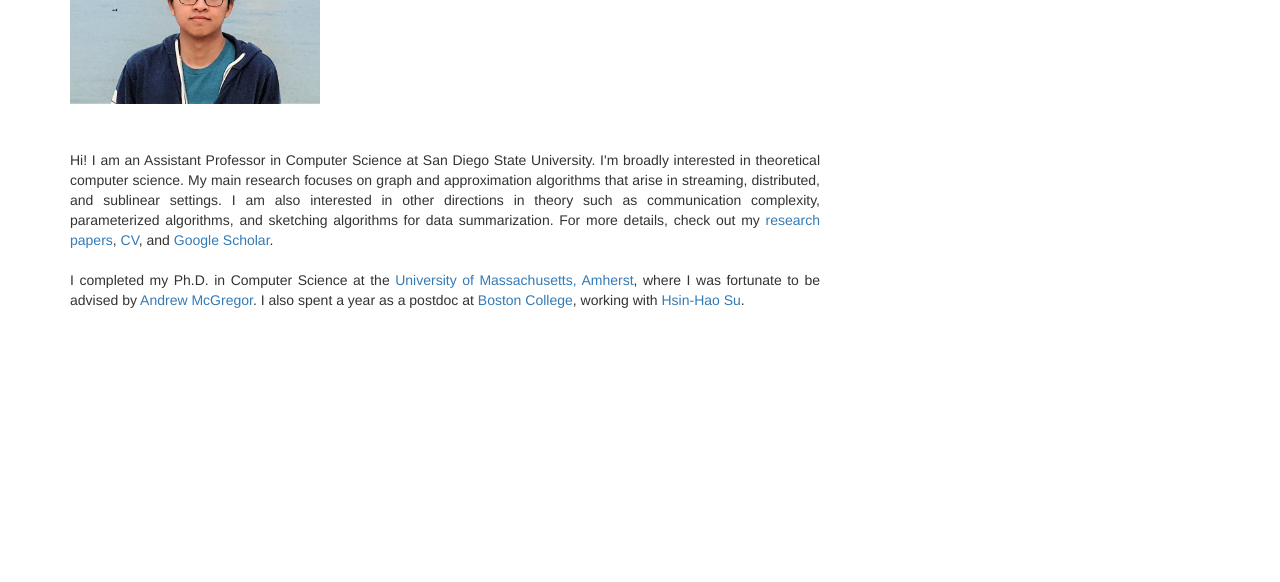
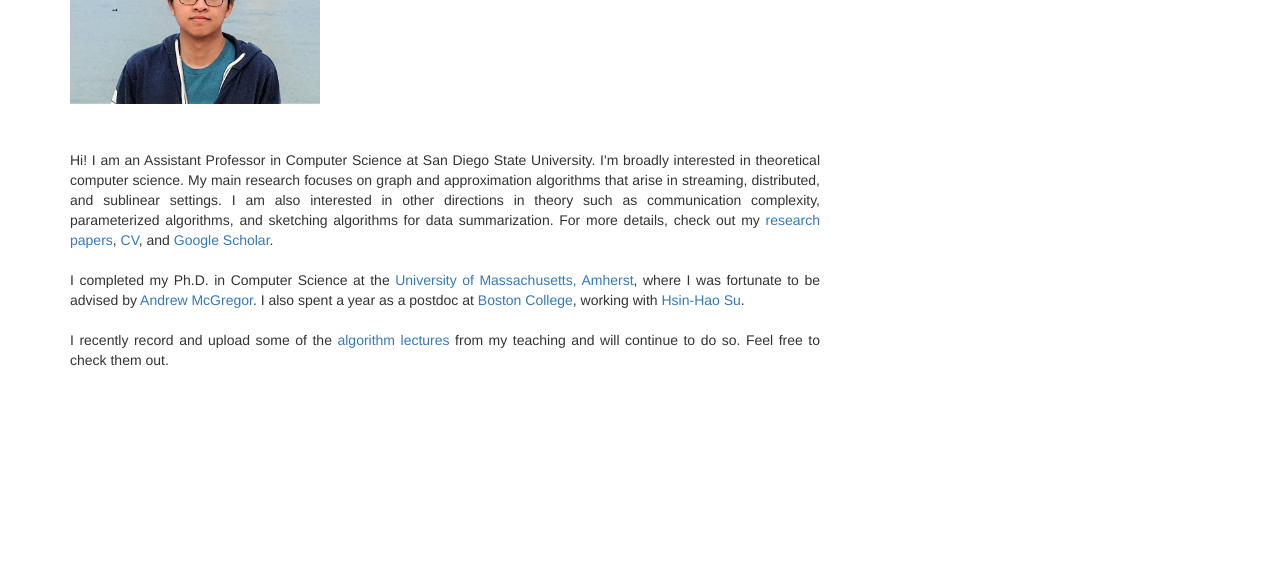
Before and after one commit to hoavu123/hoavu123.github.io, a plain HTML site: page index.html in a window 1280 px wide. Shown: the part 218-800 px from the top of the page. Drawn offline with nearby package versions, Linux system fonts and the light colour scheme.

Commit message:
Update index.html

```diff
--- a/index.html
+++ b/index.html
@@ -73,8 +73,7 @@
                   I also spent a year as a postdoc at <a href = "https://www.bc.edu">Boston College</a>, working with <a href="https://sites.google.com/site/distributedhsinhao/">Hsin-Hao Su</a>.
                   <br>
                   <br>
-                  <br>
-                  <br>
+                  <p>I recently record and upload some of the <a href = "https://www.youtube.com/user/hvutrong/videos">algorithm lectures</a> from my teaching and will continue to do so. Feel free to check them out.</p>
 		  <br>
 		  <br>
 	          <br>
```
